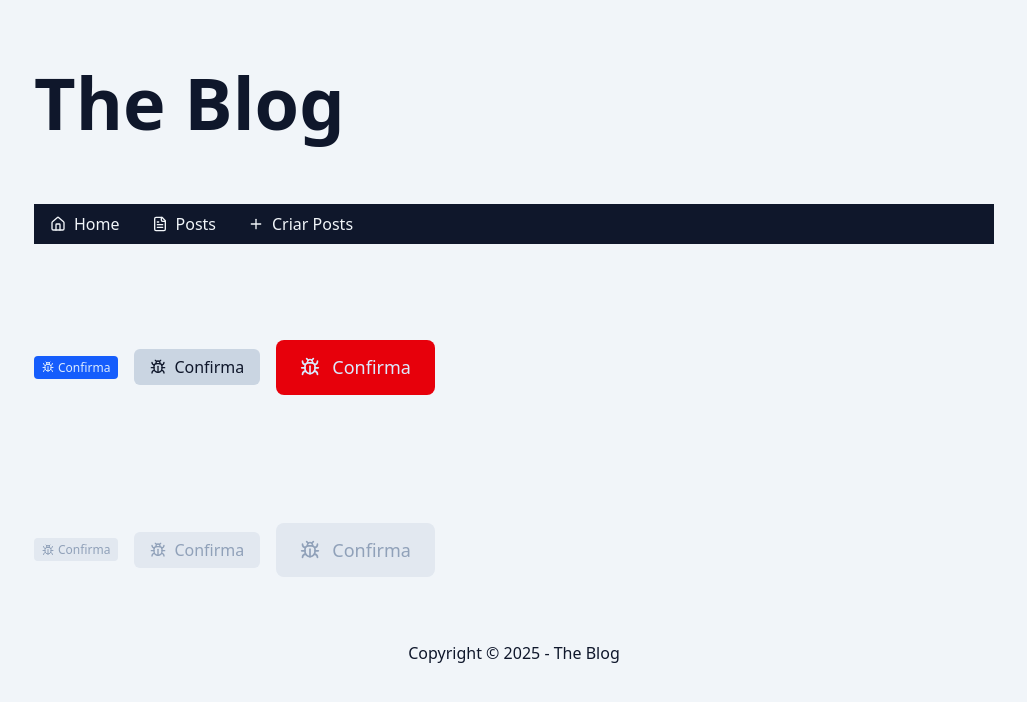
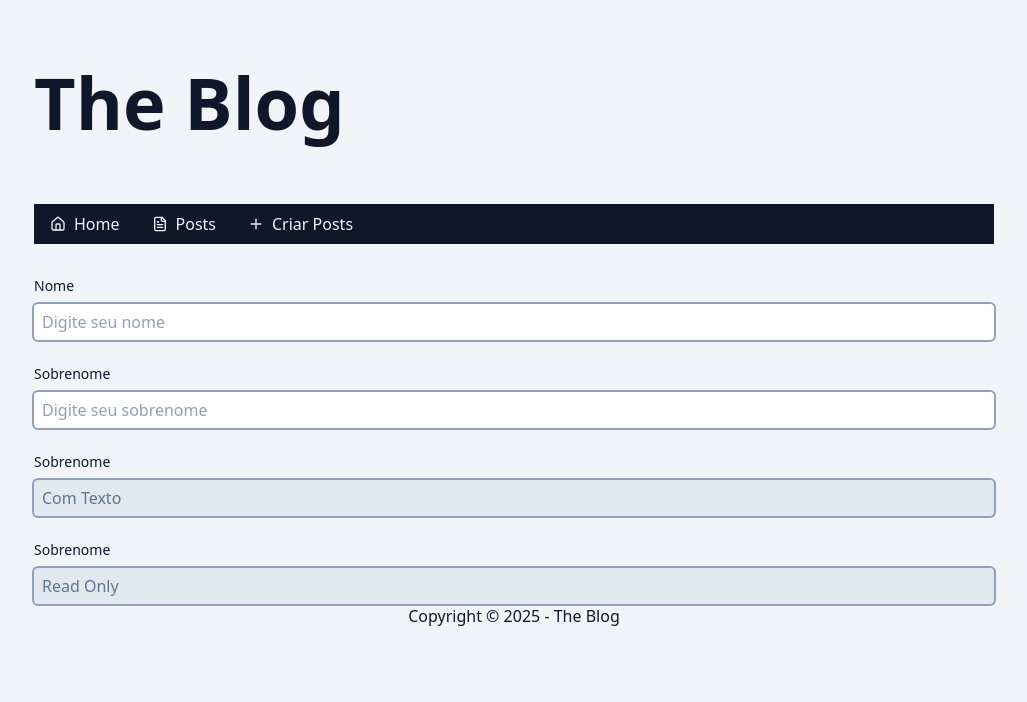
Before and after one commit to jordanogiacomet/blog-next-js, a Next.js app: page /admin/post/new in a window 1280 px wide. Shown: the top 702 px of the page, without its empty margins (126-1153 px from the left). Built offline with nearby package versions, Linux system fonts and the light colour scheme.

Commit message:
WIP - Aula 178 completa;

```diff
--- a/src/app/admin/post/new/page.tsx
+++ b/src/app/admin/post/new/page.tsx
@@ -1,5 +1,4 @@
-import { Button } from '@/components/Button';
-import { BugIcon } from 'lucide-react';
+import { InputText } from '@/components/InputText';
 import { Fragment } from 'react';
 
 export const dynamic = 'force-dynamic';
@@ -7,33 +6,22 @@
 export default async function AdminPostNewPage() {
   return (
     <Fragment>
-      <div className='py-16 flex gap-4 flex-wrap items-center'>
-        <Button variant='default' size='sm'>
-          <BugIcon />
-          Confirma
-        </Button>
-        <Button variant='ghost' size='md'>
-          <BugIcon />
-          Confirma
-        </Button>
-        <Button variant='danger' size='lg'>
-          <BugIcon />
-          Confirma
-        </Button>
-      </div>
-      <div className='py-16 flex gap-4 flex-wrap items-center'>
-        <Button disabled variant='default' size='sm'>
-          <BugIcon />
-          Confirma
-        </Button>
-        <Button disabled variant='ghost' size='md'>
-          <BugIcon />
-          Confirma
-        </Button>
-        <Button disabled variant='danger' size='lg'>
-          <BugIcon />
-          Confirma
-        </Button>
+      <div className='flex flex-col gap-6'>
+        <InputText labelText='Nome' placeholder='Digite seu nome' />
+        <InputText labelText='Sobrenome' placeholder='Digite seu sobrenome' />
+        <InputText
+          disabled
+          labelText='Sobrenome'
+          placeholder='Digite seu sobrenome'
+          defaultValue={'Com Texto'}
+        />
+        <InputText
+          disabled
+          labelText='Sobrenome'
+          placeholder='Digite seu sobrenome'
+          defaultValue={'Read Only'}
+          readOnly
+        />
       </div>
     </Fragment>
   );
--- a/src/components/InputText/index.tsx
+++ b/src/components/InputText/index.tsx
@@ -1,9 +1,37 @@
-type InputTextProps = {} & React.ComponentProps<'input'>;
+import clsx from 'clsx';
+import { useId } from 'react';
 
-export function InputText({ ...props }: InputTextProps) {
+type InputTextProps = {
+  labelText?: string;
+} & React.ComponentProps<'input'>;
+
+export function InputText({ labelText = '', ...props }: InputTextProps) {
+  const id = useId();
+
   return (
-    <div>
-      <input {...props} />
+    <div className='flex flex-col gap-2'>
+      {labelText && (
+        <label className='text-sm' htmlFor={id}>
+          {labelText}
+        </label>
+      )}
+      <input
+        {...props}
+        className={clsx(
+          'bg-white',
+          'outline-0 text-base/tight',
+          'ring-2',
+          'ring-slate-400',
+          'rounded',
+          'placeholder:text-slate-400',
+          'p-2 transition focus:ring-blue-600',
+          'disabled:bg-slate-200',
+          'disabled:placeholder:text-slate-500',
+          'disabled:text-slate-500',
+          props.className,
+        )}
+        id={id}
+      />
     </div>
   );
 }
```
